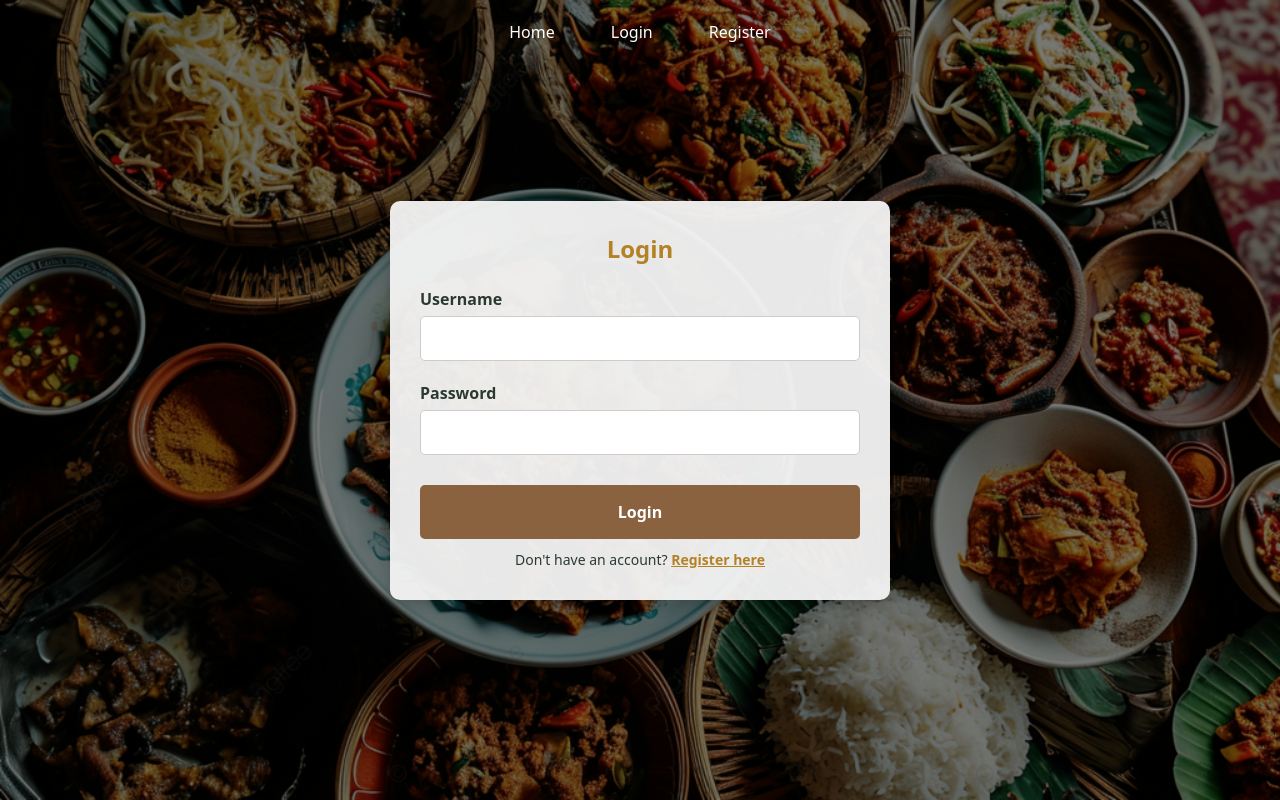
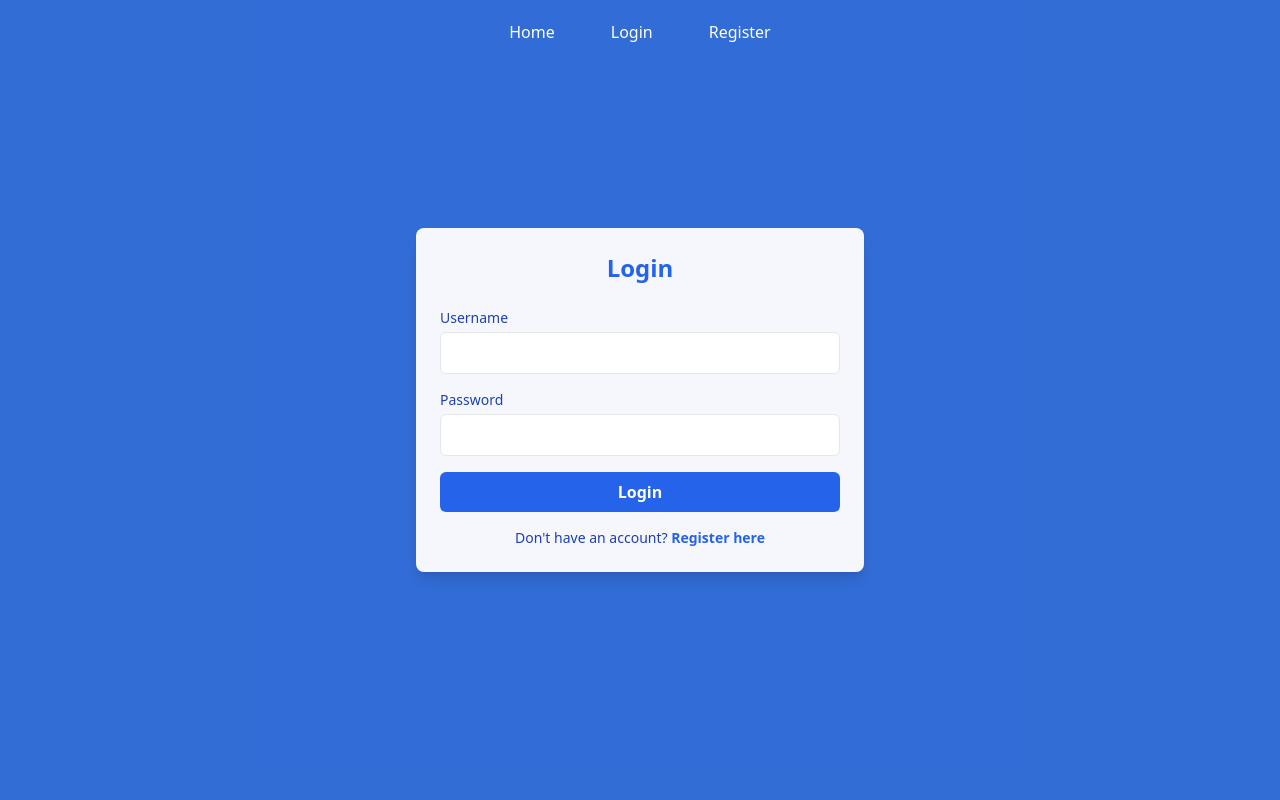
Before and after one commit to Punakawan-Database/punakawan-db, a Django app: page /login/ in a window 1280 px wide. Run offline with Django 5.2, Linux system fonts and the light colour scheme; some libraries are stand-ins or nearby versions.

Commit message:
style: login and register

```diff
--- a/authentication/templates/login.html
+++ b/authentication/templates/login.html
@@ -8,44 +8,44 @@
 {% block content %}
 {% include 'navbar.html' %}
 
-<div style="position: relative; height: 100vh; background-image: url('{% static "images/register.png" %}'); background-size: cover; background-position: center; display: flex; justify-content: center; align-items: center; padding: 20px; box-sizing: border-box;">
+<div class="relative h-screen bg-blue-500 flex items-center justify-center px-4">
     <!-- Dark Overlay -->
-    <div style="position: absolute; top: 0; left: 0; width: 100%; height: 100%; background-color: rgba(0, 0, 0, 0.5); z-index: 1;"></div>
+    <div class="absolute inset-0 bg-blue-900 bg-opacity-30 z-0"></div>
 
     <!-- Form Container -->
-    <div style="position: relative; z-index: 2; background-color: rgba(245, 245, 245, 0.95); padding: 30px; border-radius: 10px; box-shadow: 0px 4px 15px rgba(0, 0, 0, 0.2); max-width: 500px; width: 100%; max-height: 80vh; overflow-y: auto;">
-        <h1 style="color: #b48125; text-align: center; margin-bottom: 20px; font-size: 24px; font-weight: bold;">Login</h1>
+    <div class="relative z-10 bg-white bg-opacity-95 p-6 rounded-lg shadow-lg max-w-md w-full transition-shadow duration-300 hover:shadow-2xl">
+        <h1 class="text-2xl font-bold text-blue-600 text-center mb-6">Login</h1>
 
-        <form method="post" style="display: flex; flex-direction: column; gap: 20px;">
+        <form method="post" class="space-y-4">
             {% csrf_token %}
 
             <!-- Username Field -->
-            <div style="display: flex; flex-direction: column;">
-                <label for="{{ form.username.id_for_label }}" style="color: #2A3A30; font-weight: bold; margin-bottom: 5px;">Username</label>
-                <input type="text" name="{{ form.username.name }}" id="{{ form.username.id_for_label }}" value="{{ form.username.value|default_if_none:'' }}" style="padding: 12px; height: 45px; font-size: 16px; border-radius: 5px; border: 1px solid #ccc;">
-
+            <div>
+                <label for="{{ form.username.id_for_label }}" class="block text-sm font-medium text-blue-800 mb-1">Username</label>
+                <input type="text" name="{{ form.username.name }}" id="{{ form.username.id_for_label }}" value="{{ form.username.value|default_if_none:'' }}"
+                       class="w-full px-3 py-2 border rounded-md text-gray-800 focus:ring-2 focus:ring-blue-400 focus:outline-none">
                 {% if form.username.errors %}
                     {% for error in form.username.errors %}
-                        <p style="color: red; font-size: 12px; margin-top: 2px;">{{ error }}</p>
+                        <p class="text-red-500 text-xs mt-1">{{ error }}</p>
                     {% endfor %}
                 {% endif %}
             </div>
 
             <!-- Password Field -->
-            <div style="display: flex; flex-direction: column;">
-                <label for="{{ form.password.id_for_label }}" style="color: #2A3A30; font-weight: bold; margin-bottom: 5px;">Password</label>
-                <input type="password" name="{{ form.password.name }}" id="{{ form.password.id_for_label }}" style="padding: 12px; height: 45px; font-size: 16px; border-radius: 5px; border: 1px solid #ccc;">
-
+            <div>
+                <label for="{{ form.password.id_for_label }}" class="block text-sm font-medium text-blue-800 mb-1">Password</label>
+                <input type="password" name="{{ form.password.name }}" id="{{ form.password.id_for_label }}"
+                       class="w-full px-3 py-2 border rounded-md text-gray-800 focus:ring-2 focus:ring-blue-400 focus:outline-none">
                 {% if form.password.errors %}
                     {% for error in form.password.errors %}
-                        <p style="color: red; font-size: 12px; margin-top: 2px;">{{ error }}</p>
+                        <p class="text-red-500 text-xs mt-1">{{ error }}</p>
                     {% endfor %}
                 {% endif %}
             </div>
 
             <!-- Alert Message (if any) -->
             {% if messages %}
-                <div style="color: white; background-color: #f44336; padding: 8px; border-radius: 5px; margin-top: 15px; text-align: center; font-size: 14px;">
+                <div class="bg-red-500 text-white text-center py-2 px-3 rounded-md">
                     {% for message in messages %}
                         {{ message }}
                     {% endfor %}
@@ -53,20 +53,17 @@
             {% endif %}
 
             <!-- Submit Button -->
-            <div style="display: flex; justify-content: center; margin-top: 10px;">
-                <button type="submit" style="background-color: #8A6240; color: #FFF; padding: 15px 20px; font-size: 16px; border: none; border-radius: 5px; cursor: pointer; font-weight: bold; transition: background-color 0.3s; width: 100%;">
-                    Login
-                </button>
-            </div>
+            <button type="submit"
+                    class="w-full bg-blue-600 text-white font-bold py-2 rounded-md hover:bg-blue-700 transition-all">
+                Login
+            </button>
         </form>
 
         <!-- Register Link -->
-        <div style="text-align: center; margin-top: 10px;">
-            <p style="font-size: 14px; color: #2A3A30;">
-                Don't have an account?
-                <a href="{% url 'register' %}" style="color: #b48125; font-weight: bold; text-decoration: underline;">Register here</a>
-            </p>
-        </div>
+        <p class="text-center text-sm text-blue-800 mt-4">
+            Don't have an account?
+            <a href="{% url 'register' %}" class="font-bold text-blue-600 hover:underline">Register here</a>
+        </p>
     </div>
 </div>
 {% endblock content %}
```
Also changed, not shown: authentication/templates/register.html (+23 -18 lines).
